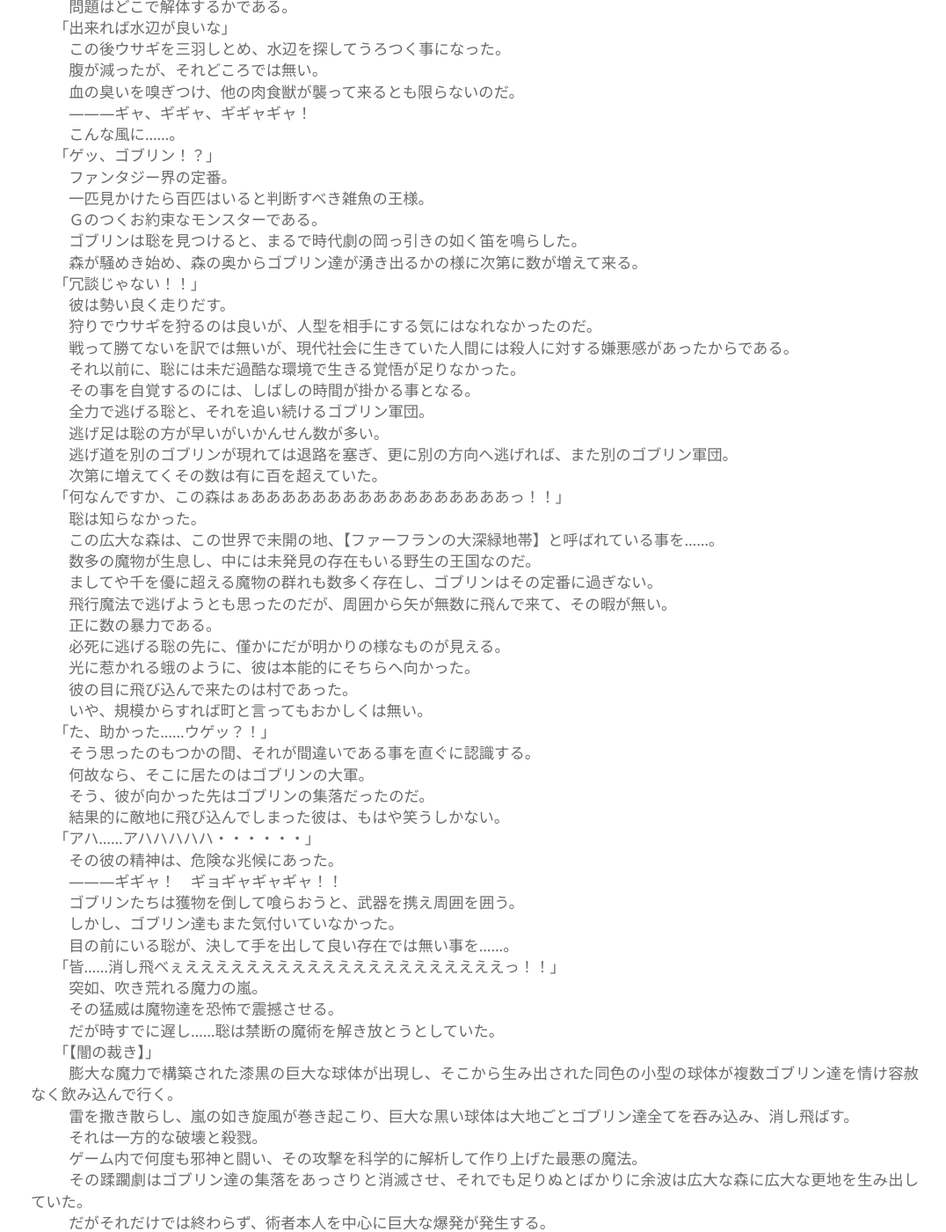
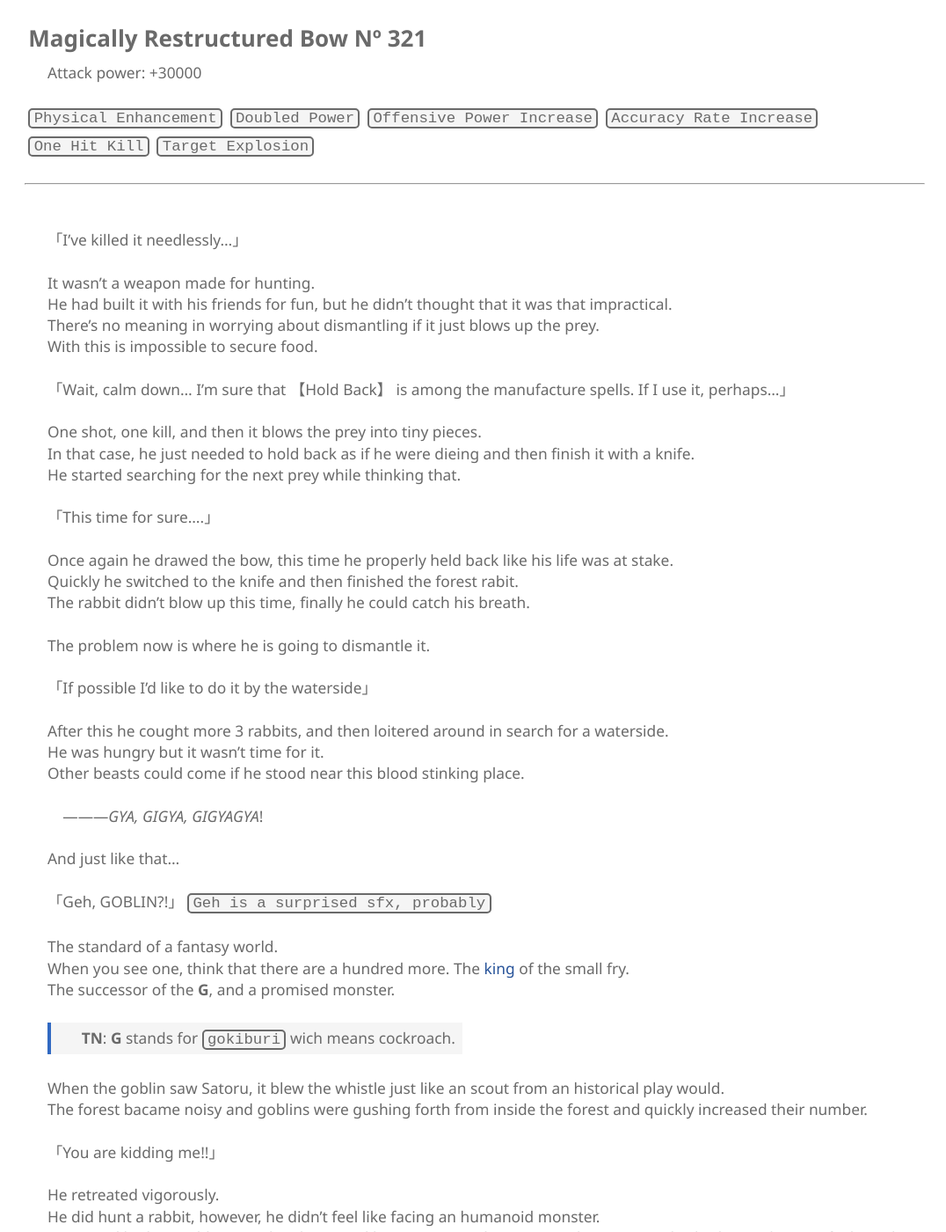
Before and after one commit to JoaoSilveira/arafoo, a Jekyll site: the page built from _chapters/1.md, in a window 1280 px wide and 1400 px high, scrolled down 7765 px. Shown: the whole window at 88% size, without its empty margins (100-1176 px from the left). Built offline with Jekyll 4.4.1, drawn with Linux system fonts in a browser that asks for light colours; some of the changed text lies outside the part shown.

Commit message:
Update chapter 1 and Stylesheet

```diff
--- a/_chapters/1.md
+++ b/_chapters/1.md
@@ -218,6 +218,8 @@ The heart is annoying, right when he had a hunch that he could not trust this wo
 
 『Yahoo～♡　Nice to meet you, I'm the goddess Freyless-chan, Hold your head high～♡』
 
+> **TN**: her name in japanese is `フレイレス` read as `fureiresu`.
+
 <br>
 
 「It is ok to erase it, isn't it? I'm feeling that something started to smell really bad on the air...」
@@ -377,7 +379,9 @@ He flew to whatever direction he felt like while grumbling.
 Just like some incompetent migratory bird...
 
 <br>
+
 　　◇　　◇　　◇　　◇
+
 <br>
 
 As soon he felt that the spell was running out, he would quietly descend to the ground and recast it. He had done it for a few hours now.
@@ -462,256 +466,256 @@ The arrow flew from the bow the moment the forest rabbit turned its back to him.
 
 <br>
 
-「」
+「This is... just too powerful. Did I choose the wrong bow maybe?」
 
+<br>
 
+The poor rabbit-san, cruelly turned to pieces of meat.
 
-「威力が……高過ぎだった。使った弓が拙かったですかねぇ？」
+The weapon used was just too strong.
 
+Satoru was staring fixedly at the bow.
 
+<br>
 
-　哀れ、ウサギさんは無残な肉片へと姿を変えたのだった。
+---
 
-　使用した武器の性能が強力すぎたのだ。
+## Magically Restructured Bow Nº 321
 
-　聡はマジマジと弓を睨む。
+Attack power: +30000
 
+<br>
 
+<div class="tag-container">
+    <code>Physical Enhancement</code>
+    <code>Doubled Power</code>
+    <code>Offensive Power Increase</code>
+    <code>Accuracy Rate Increase</code>
+    <code>One Hit Kill</code>
+    <code>Target Explosion</code>
+</div>
 
-　＝＝＝＝＝＝＝＝＝＝＝＝＝＝＝＝＝＝＝＝＝＝＝＝＝
+---
 
+<br>
 
+「I've killed it needlessly...」
 
-　魔改造弓３２１号
+<br>
 
+It wasn't a weapon made for hunting.
 
+He had built it with his friends for fun, but he didn't thought that it was that impractical.
 
-　攻撃力　＋３００００
+There's no meaning in worrying about dismantling if it just blows up the prey.
 
-　筋力強化　威力倍増　攻撃力増加
+With this is impossible to secure food.
 
-　命中率向上　一撃必殺　標的爆散
+<br>
 
+「Wait, calm down... I'm sure that 【Hold Back】 is among the manufacture spells. If I use it, perhaps...」
 
+<br>
 
-　＝＝＝＝＝＝＝＝＝＝＝＝＝＝＝＝＝＝＝＝＝＝＝＝＝＝
+One shot, one kill, and then it blows the prey into tiny pieces.
 
+In that case, he just needed to hold back as if he were dieing and then finish it with a knife.
 
+He started searching for the next prey while thinking that.
 
-「無用な殺生をしてしまった……」
+<br>
 
+「This time for sure....」
 
+<br>
 
-　狩りに使う武器では無かった。
+Once again he drawed the bow, this time he properly held back like his life was at stake.
 
-　仲間と共に面白半分で作った弓だが、これほどまでに実用性が無いとは思わなかった。
+Quickly he switched to the knife and then finished the forest rabit.
 
-　解体する事を悩む前に、獲物が爆散しては意味が無い。
+The rabbit didn't blow up this time, finally he could catch his breath.
 
-　これでは食糧調達は不可能である。
+<br>
 
+The problem now is where he is going to dismantle it.
 
+<br>
 
-「待て、落ち着け……。たしか、スキル技術の中に【手加減】があった筈です。それを利用すれば、何とか…」
+「If possible I'd like to do it by the waterside」
 
+<br>
 
+After this he cought more 3 rabbits, and then loitered around in search for a waterside.
 
-　一撃必殺で獲物が死に、爆散で粉々に粉砕する。
+He was hungry but it wasn't time for it.
 
-　ならば手加減で虫の息にし、ナイフで止めを刺せば良い。
+Other beasts could come if he stood near this blood stinking place.
 
-　そう考えて再び獲物を探す。
+<br>
 
+　―――*GYA, GIGYA, GIGYAGYA*!
 
+<br>
 
-「今度こそ・・・・・・」
+And just like that...
 
+<br>
 
+「Geh, GOBLIN?!」 `Geh is a surprised sfx, probably`
 
-　再び矢を放つと、今度はきちんと瀕死に追い込んだ。
+<br>
 
-　手早くナイフを装備し、フォレスト・ラビットに止めを刺す。
+The standard of a fantasy world.
 
-　今度は爆散せずに済み、ようやく一息を吐く事が出来た。
+When you see one, think that there are a hundred more. The [king](https://images-cdn.9gag.com/photo/aGjpEAz_460s.jpg) of the small fry.
 
+The successor of the **G**, and a promised monster.
 
+> **TN**: **G** stands for `gokiburi` wich means cockroach.
 
-　問題はどこで解体するかである。
+When the goblin saw Satoru, it blew the whistle just like an scout from an historical play would.
 
+The forest bacame noisy and goblins were gushing forth from inside the forest and quickly increased their number.
 
+<br>
 
-「出来れば水辺が良いな」
+「You are kidding me!!」
 
+<br>
 
+He retreated vigorously.
 
-　この後ウサギを三羽しとめ、水辺を探してうろつく事になった。
+He did hunt a rabbit, however, he didn't feel like facing an humanoid monster.
 
-　腹が減ったが、それどころでは無い。
+It wasn't like he couldn't win, but because like any person living in modern society, he hadn't a pleasant feeling about murder.
 
-　血の臭いを嗅ぎつけ、他の肉食獣が襲って来るとも限らないのだ。
+Even before that, Satoru lacked the resolve to live in such an harsh environment.
 
+It'll be a little while until he becomes self-aware of that.
 
+<br>
 
-　―――ギャ、ギギャ、ギギャギャ！
+Satoru was fleeing while an army of goblins pursued him.
 
+While being faster, Satoru was hopelessly outnumbered.
 
+Fleeing through a path one goblin blocked him, fleeing by other path there were another army of goblins.
 
-　こんな風に……。
+The number that gradually grew now surpassed one hundred.
 
+<br>
 
+「WHAT'S UP WITH THIS FOREEEEEEEEEEEEEST!!?」
 
-「ゲッ、ゴブリン！？」
+<br>
 
+Satoru didn't knew.
 
+This extensive forest was known in this world as a savage land called 【Farfran's Giant Greenary】.
 
-　ファンタジー界の定番。
+Several monster were inhabiting the place, lots of them were still unidentified, a beasts' kingdom.
 
-　一匹見かけたら百匹はいると判断すべき雑魚の王様。
+There were plenty of monster groups that surpassed a thousand individuals, goblins were only one of them.
 
-　Ｇのつくお約束なモンスターである。
+> TN: `ファーフランの大深緑地帯` was translated as `Farfran's Giant Greenary`, but it can be translated in a lot of ways. If you are insterest enough you can search [here](https://jisho.org) the caracters for further understanding.
 
+<br>
 
+*Just when I thought about fleeing by flying, innumerable arrows surrounded me and I couldn't do it.*
 
-　ゴブリンは聡を見つけると、まるで時代劇の岡っ引きの如く笛を鳴らした。
+*This is exactly what numerical advantage is about*
 
-　森が騒めき始め、森の奥からゴブリン達が湧き出るかの様に次第に数が増えて来る。
+<br>
 
+Faint but sure, something like a light could be seen ahead of the frantically running Satoru.
 
+Just like the moths are attracted by light, Satoru faced towards the light.
 
-「冗談じゃない！！」
+<br>
 
+What appeared in front of his eyes was a village.
 
+Well, judging by scale it could be called a city.
 
-　彼は勢い良く走りだす。
+<br>
 
-　狩りでウサギを狩るのは良いが、人型を相手にする気にはなれなかったのだ。
+「Sa-Safe... **UGEH**!?」 `**TN**: disgusted surprised sfx, I'M SURE OF IT`
 
-　戦って勝てないを訳では無いが、現代社会に生きていた人間には殺人に対する嫌悪感があったからである。
+<br>
 
-　それ以前に、聡には未だ過酷な環境で生きる覚悟が足りなかった。
+He though that for a brief moment before realising he had been mistaken.
 
-　その事を自覚するのには、しばしの時間が掛かる事となる。
+That is because what stood before his eyes was not a village, it was a goblin army.
 
+Indeed, the place where he headed to was the goblins' settlement.
 
+<br>
 
-　全力で逃げる聡と、それを追い続けるゴブリン軍団。
+He couldn't help but laugh for diving straight to enemy territory.
 
-　逃げ足は聡の方が早いがいかんせん数が多い。
+<br>
 
-　逃げ道を別のゴブリンが現れては退路を塞ぎ、更に別の方向へ逃げれば、また別のゴブリン軍団。
+「aha... AHAHAHAHAHA・・・・・・」
 
-　次第に増えてくその数は有に百を超えていた。
+<br>
 
+His mind started showing some dangerous signs.
 
+<br>
 
-「何なんですか、この森はぁあああああああああああああああああっ！！」
+　―――GIGYA! GYOGYAGYAGYA!!
 
+<br>
 
+Goblins wanting to bring down the prey and then eat it were closing in.
 
-　聡は知らなかった。
+The goblins were yet to notice.
 
-　この広大な森は、この世界で未開の地、【ファーフランの大深緑地帯】と呼ばれている事を……。
+Satoru who was in front of them wasn't an existence that they should've poked.
 
-　数多の魔物が生息し、中には未発見の存在もいる野生の王国なのだ。
+<br>
 
-　ましてや千を優に超える魔物の群れも数多く存在し、ゴブリンはその定番に過ぎない。
+「Every one of you... BEGOOOOOOOOOOOOONNNEEEE!!!!!」
 
+<br>
 
+Suddenly there were a devasting tempest of magical power.
 
-　飛行魔法で逃げようとも思ったのだが、周囲から矢が無数に飛んで来て、その暇が無い。
+This power makes the goblins tremble.
 
-　正に数の暴力である。
+But it was already too late, Satoru was about to release a forbidden sorcery.
 
+<br>
 
+「【Dark Judgement】」
 
-　必死に逃げる聡の先に、僅かにだが明かりの様なものが見える。
+<br>
 
-　光に惹かれる蛾のように、彼は本能的にそちらへ向かった。
+A massive jet black sphere made from that monstruous magical power appears. And then several smaller spheres of the same color were produced, each of them started swallowing the goblins without mercy.
 
+Thunders scattered around and a wicked whirlwind was blowing. The massive sphere swallowed the goblins and the very ground, erasing everything.
 
+It was an one-sided massacre and destruction.
 
-　彼の目に飛び込んで来たのは村であった。
+<br>
 
-　いや、規模からすれば町と言ってもおかしくは無い。
+After battling against evil gods a few times, he had analised their attacks from an scientific point of view and came up with this nefarious spell.
 
+This oppressive playing easily made the gobling settlement vanish, and if it was not enough, the aftermatch even bore a giant crater on the surface of this gigantic forest.
 
+This wasn't the end though, a powerful explosion was released with the sorcerer as its origin.
 
-「た、助かった……ウゲッ？！」
+<br>
 
+The ultra-gravity spell 【Dark Judgement】 was, in short words, the creation of several black holes on the verge of its critical point and randomly firing it.
 
+The goblins were compressed to quantum units and then used as fuel for a wide range implosion.
 
-　そう思ったのもつかの間、それが間違いである事を直ぐに認識する。
+It's firepower increases as the number of enemies does, and it will definetly not end until the enemy disappears.
 
-　何故なら、そこに居たのはゴブリンの大軍。
+This spell was just like a nightmare.
 
-　そう、彼が向かった先はゴブリンの集落だったのだ。
-
-
-
-　結果的に敵地に飛び込んでしまった彼は、もはや笑うしかない。
-
-
-
-「アハ……アハハハハハ・・・・・・」
-
-
-
-　その彼の精神は、危険な兆候にあった。
-
-
-
-　―――ギギャ！　ギョギャギャギャ！！
-
-
-
-　ゴブリンたちは獲物を倒して喰らおうと、武器を携え周囲を囲う。
-
-　しかし、ゴブリン達もまた気付いていなかった。
-
-　目の前にいる聡が、決して手を出して良い存在では無い事を……。
-
-
-
-「皆……消し飛べぇえええええええええええええええええええええっ！！」
-
-
-
-　突如、吹き荒れる魔力の嵐。
-
-　その猛威は魔物達を恐怖で震撼させる。
-
-　だが時すでに遅し……聡は禁断の魔術を解き放とうとしていた。
-
-
-
-「【闇の裁き】」
-
-
-
-　膨大な魔力で構築された漆黒の巨大な球体が出現し、そこから生み出された同色の小型の球体が複数ゴブリン達を情け容赦なく飲み込んで行く。
-
-　雷を撒き散らし、嵐の如き旋風が巻き起こり、巨大な黒い球体は大地ごとゴブリン達全てを吞み込み、消し飛ばす。
-
-　それは一方的な破壊と殺戮。
-
-
-
-　ゲーム内で何度も邪神と闘い、その攻撃を科学的に解析して作り上げた最悪の魔法。
-
-　その蹂躙劇はゴブリン達の集落をあっさりと消滅させ、それでも足りぬとばかりに余波は広大な森に広大な更地を生み出していた。
-
-　だがそれだけでは終わらず、術者本人を中心に巨大な爆発が発生する。
-
-
-
-　超重力魔法【闇の裁き】は要するに、臨界寸前のブラックホールを生成して乱発するのだ。
-
-　ゴブリン達は量子単位まで圧縮され、広範囲破壊の爆縮の為の火薬にされるのである。
-
-　敵の数が多いほどにその威力は高く、敵の姿が消えるまで決して攻撃は終わらない。
-
-　悪夢の様な魔法である。
-
+<br>
 
 
 　聡が正気を取り戻し見た光景は、まるで隕石が落ちたかのような巨大なクレーターであった。
--- a/assets/css/main.scss
+++ b/assets/css/main.scss
@@ -8,9 +8,28 @@
   box-sizing: $prop;
 }
 
+@mixin flex() {
+  display: flex;
+  display: -webkit-flex;
+}
+
+@mixin flex-flow($prop) {
+  flex-flow: $prop;
+  -webkit-flex-flow: $prop;
+}
+
+@mixin sticky() {
+  position: sticky;
+  position: -webkit-sticky;
+}
+
 $light: darken($color: white, $amount: 4);
 $dark: #6a6a6a;
 $link-color: #275399;
+
+$color-shift: 10;
+
+$minw: 600px;
 
 *, ::after, ::before {
   @include box-sizing(inherit);
@@ -23,17 +42,15 @@ html {
   font-family: 'Segoe UI', Tahoma, Geneva, Verdana, sans-serif;
   font-size: 13pt;
   color: $dark;
-  text-align: justify;
-  margin: .5rem;
 }
 
-h1, h2 {
+h1 {
   padding: 0 .25rem 5px;
   margin: 1rem 0;
   border-bottom: 2px solid $dark;
 }
 
-h3, h4, h5, h6 {
+h2, h3, h4, h5, h6 {
   padding: 0 .25rem;
   margin: 0.5rem 0;
 }
@@ -47,37 +64,112 @@ code {
 }
 
 blockquote {
-  margin: 1.5rem 0 1.5rem 1.5rem;
-  border-left: 4px solid lighten($link-color, 10);
+  margin: 1.5rem 0 1.5rem;
+  border-left: 4px solid lighten($link-color, $color-shift);
   padding: .25rem .5rem;
   background-color: $light;
   width: auto;
   display: inline-block;
+
+  @media (min-width: $minw) {
+    margin-left: 1.5rem;
+  }
 }
 
 a {
   text-decoration: none;
   color: $link-color;
   font-weight: 500;
+
+  &:hover {
+    text-decoration: underline;
+    color: lighten($link-color, $color-shift);
+  }
 }
 
-a:hover {
-  text-decoration: underline;
-  color: lighten($color: $link-color, $amount: 10);
+table {
+  border-collapse: collapse;
+  overflow-x: auto;
+  text-align: left;
+
+  th, td {
+    padding: 0.25rem;
+  }
+
+  th {
+    font-weight: bold;
+    border-bottom: 2px solid $dark;
+  }
+
+  tr {
+    &:last-child {
+      border-bottom: 2px solid $dark;
+    }
+
+    &:nth-child(even) {
+      background-color: $light;
+    }
+  }
 }
 
 p {
   line-height: 1.4;
   text-indent: 1.5em;
+  text-align: justify;
 }
 
 hr {
   margin: 1.5em auto;
 }
 
-@media (min-width: 600px) {
+nav {
+  @include sticky();
+  background-color: $dark;
+  padding: 0 1rem;
+  box-shadow: 0 0 5px 2px $dark;
+  top: 0;
+  left: 0;
+  width: 100%;
+
+  a {
+    color: darken($light, $color-shift);
+    display: inline-block;
+    padding: .5rem .25rem;
+
+    &:hover {
+      color: $light;
+      text-decoration: none;
+      border-bottom: 3px solid darken($light, $color-shift);
+    }
+
+    &.active {
+      color: $light;
+      border-bottom: 3px solid $light;
+    }
+  }
+}
+
+ul, ol {
+  padding-left: .5rem;
+  margin: 1.5rem 0;
+  list-style-position: inside;
+}
+
 .chapter-content {
+  padding: 0 1rem;
+
+  @media (min-width: $minw) {
+    padding: 0;
     width: 80%;
     margin: 0 auto;
   }
 }
+
+.tag-container {
+  @include flex();
+  @include flex-flow(row wrap);
+
+  code {
+    margin: .25rem;
+  }
+}
```
Lines whose indentation alone changed are shown as unchanged.
